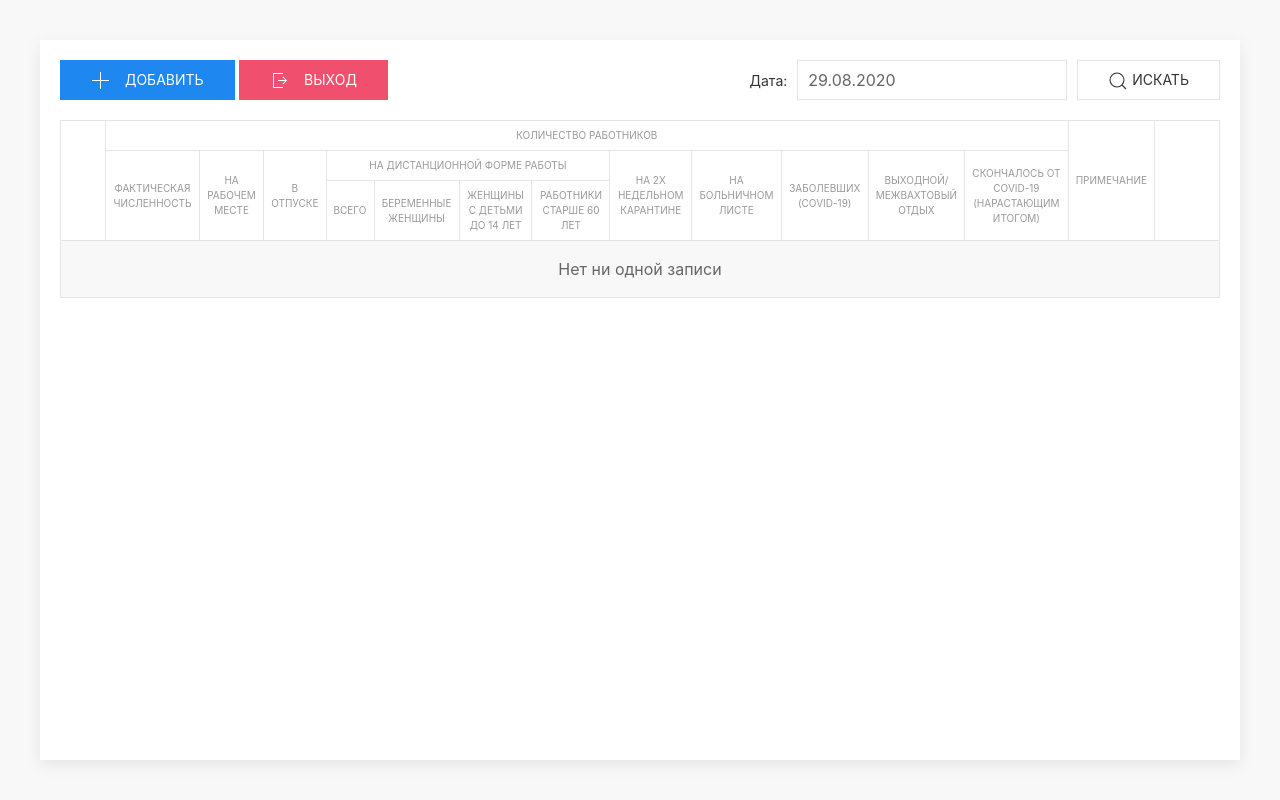
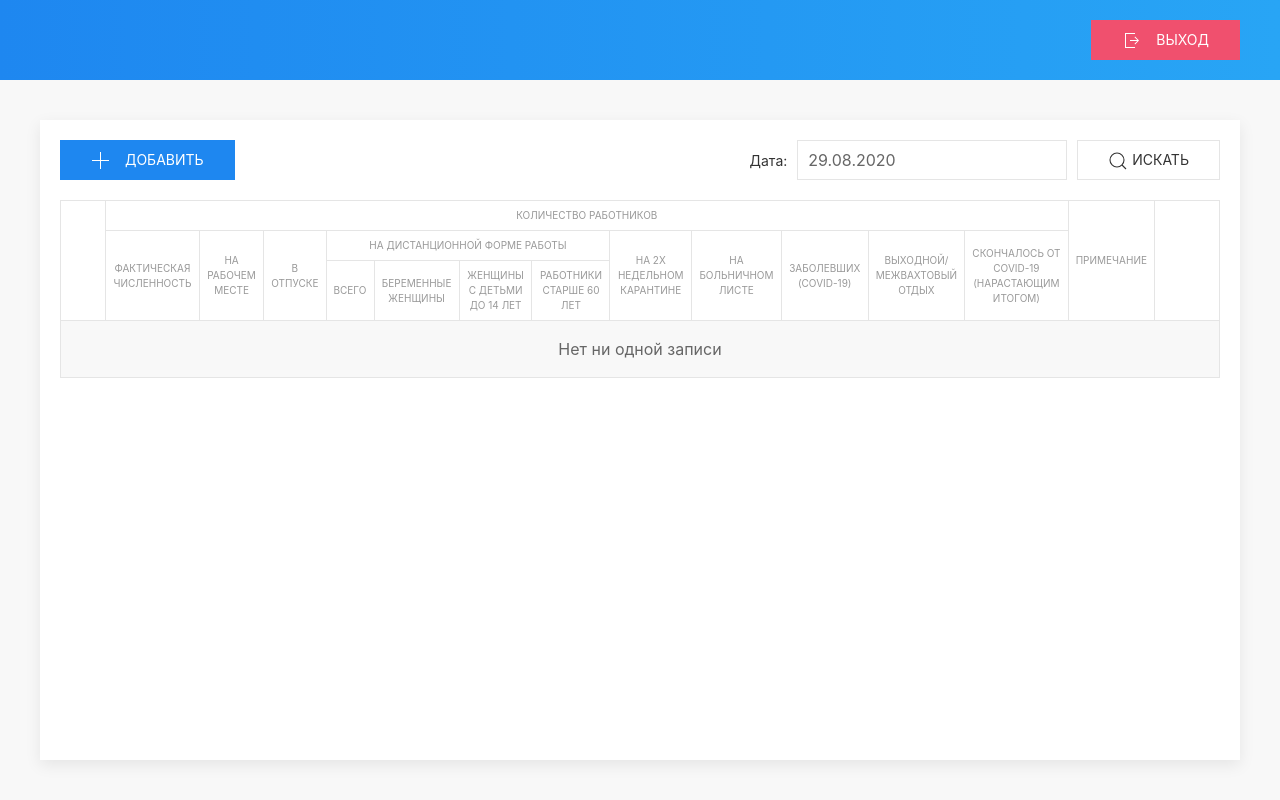
Before and after one commit to BloodFactory/journal, a Symfony app: template templates/homepage/index.html.twig in a window 1280 px wide. Run offline with Twig, Linux system fonts and the light colour scheme; the template is opened without the code that fills it, so the values that code supplies are empty; some libraries are stand-ins or nearby versions.

Commit message:
верхняя панелька

```diff
--- a/templates/homepage/index.html.twig
+++ b/templates/homepage/index.html.twig
@@ -22,12 +22,37 @@
         div[sizetype="big"] {
             min-width: 90%;
         }
+
+        header {
+            background: linear-gradient(to left, #28a5f5, #1e87f0);
+        }
+
+        .activeSticky {
+            box-shadow:0 5px 8px 2px rgba(0, 0, 0, 0.3);
+        }
     </style>
 {% endblock %}
 
 {% block body %}
+    <header uk-sticky="cls-active: activeSticky; animation: uk-animation-slide-top; top: 80;">
+        <nav class="uk-navbar uk-navbar-transparent uk-container uk-container-large" uk-navbar>
+            <div class="uk-navbar-left">
+                <span class="uk-navbar-item uk-logo" style="color: #fff">{{ app.user.organization.name }}</span>
+            </div>
+
+            <div class="uk-navbar-right">
+                <a href="{{ path('app_logout') }}"
+                   class="uk-button uk-button-danger">
+                    <span class="uk-margin-small-right" uk-icon="sign-out"></span>
+                    Выход
+                </a>
+            </div>
+        </nav>
+    </header>
+
+
     <div class="uk-section uk-section-muted uk-section-small"
-         uk-height-viewport>
+         uk-height-viewport="offset-top: 80;">
         <div class="uk-container uk-container-large" sizetype="big">
             <div class="uk-card uk-card-default uk-card-body uk-card-small"
                  uk-height-viewport="offset-top: true; offset-bottom: 40px">
@@ -46,11 +71,6 @@
                                 Скачать (EXCEL)
                             </button>
                         {% endif %}
-                        <a href="{{ path('app_logout') }}"
-                           class="uk-button uk-button-danger">
-                            <span class="uk-margin-small-right" uk-icon="sign-out"></span>
-                            Выход
-                        </a>
                     </div>
 
                     <div class="uk-display-inline-block uk-margin-left">
```
